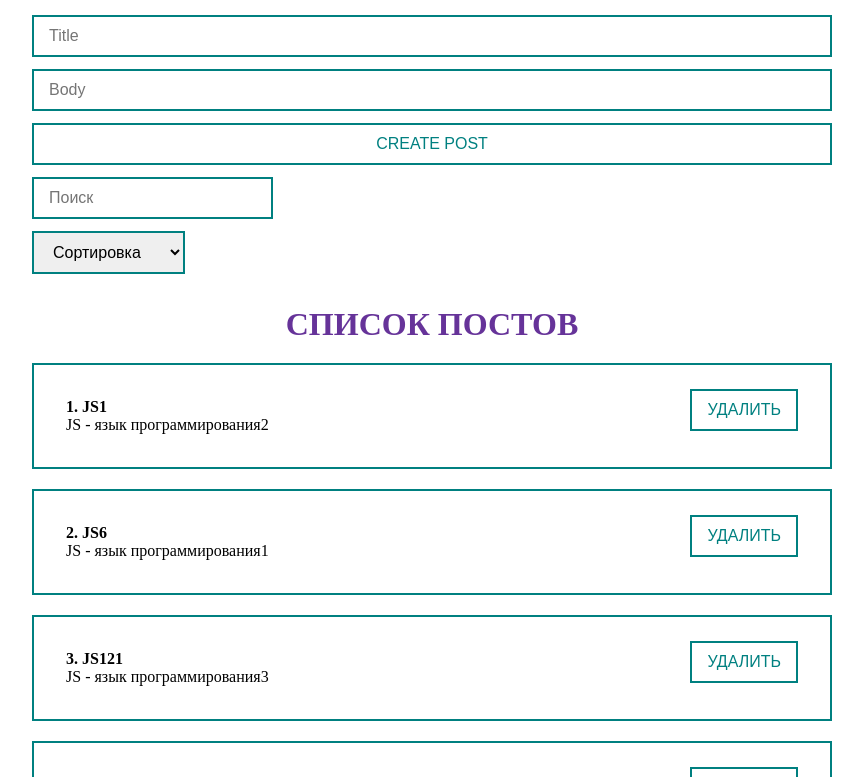
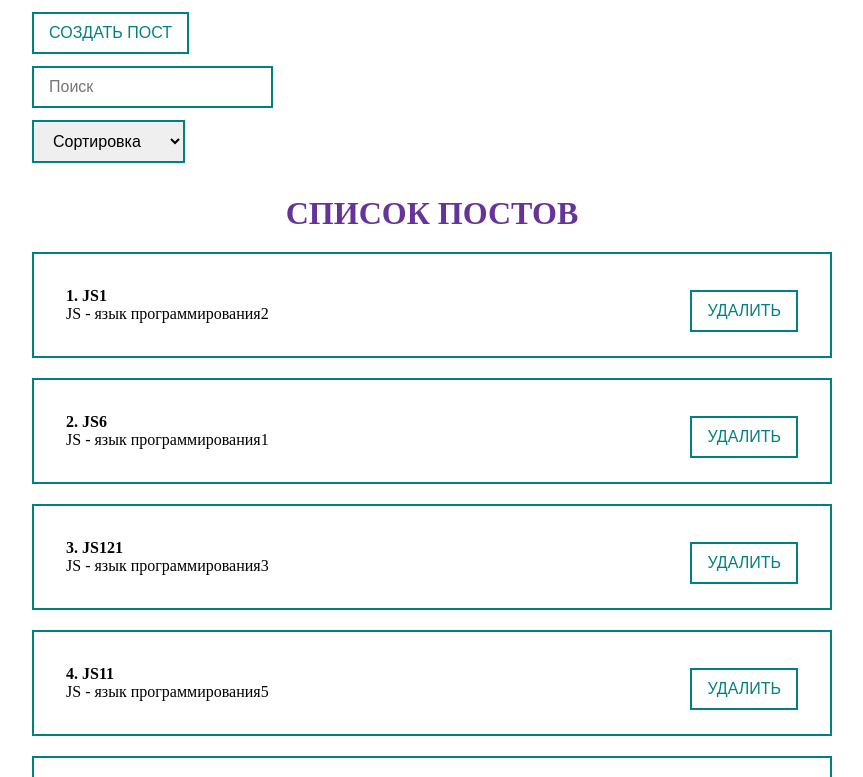
Before and after one commit to D3ncay/React, a React (Create React App) app: page / in a window 1280 px wide. Shown: the top 777 px of the page, without its empty margins (208-1071 px from the left). Built offline with nearby package versions, Linux system fonts and the light colour scheme.

Commit message:
modal window add post form

```diff
--- a/src/App.js
+++ b/src/App.js
@@ -2,9 +2,9 @@ import "./styles/App.css";
 import React, { useMemo, useState } from "react";
 import PostList from "./components/PostList";
 import PostForm from "./components/PostForm";
-import MySelect from "./components/UI/select/MySelect";
-import MyInput from "./components/UI/input/MyInput";
 import PostFilter from "./components/PostFilter";
+import MyModal from "./components/UI/button/MyModal/MyModal";
+import MyButton from "./components/UI/button/MyButton";
 
 function App() {
   const [posts, setPosts] = useState([
@@ -15,9 +15,9 @@ function App() {
     { id: 5, title: "JS0", body: "JS - язык программирования88" },
   ]);
 
+  const [filter, setFilter] = useState({ sort: "", query: "" });
 
-
-  const [filter, setFilter] = useState({sort: '', query: ''});
+  const [isModalActive, setIsModalActive] = useState(false);
 
   const sortedPosts = useMemo(() => {
     if (filter.sort) {
@@ -44,17 +44,20 @@ function App() {
 
   return (
     <div className="App">
-      <PostForm create={createPost} />
-      <PostFilter filter={filter} setFilter={setFilter}/>
-      {sortedAndSearchedPosts.length ? (
-        <PostList
-          remove={removePost}
-          posts={sortedAndSearchedPosts}
-          title="Список постов"
-        />
-      ) : (
-        <h1>Постов нет!</h1>
+      <MyButton onClick={() => setIsModalActive(true)}>
+        Создать пост
+      </MyButton>
+      {isModalActive && (
+        <MyModal closeModal={() => setIsModalActive(false)}>
+          <PostForm create={createPost} closeModal={()=>setIsModalActive(false)}/>
+        </MyModal>
       )}
+      <PostFilter filter={filter} setFilter={setFilter} />
+      <PostList
+        remove={removePost}
+        posts={sortedAndSearchedPosts}
+        title="Список постов"
+      />
     </div>
   );
 }
--- a/src/components/PostForm.jsx
+++ b/src/components/PostForm.jsx
@@ -2,7 +2,7 @@ import React, { useState } from "react";
 import MyInput from "./UI/input/MyInput";
 import MyButton from "./UI/button/MyButton";
 
-const PostForm = ({create}) => {
+const PostForm = ({create, closeModal}) => {
   const [post, setPost] = useState({ title: "", body: "" });
 
   const addNewPost = (e) => {
@@ -10,6 +10,7 @@ const PostForm = ({create}) => {
     const newPost = { id: Date.now(), ...post };
     create(newPost);
     setPost({ title: "", body: "" });
+    closeModal();
   };
 
   return (
--- a/src/components/PostList.jsx
+++ b/src/components/PostList.jsx
@@ -1,14 +1,24 @@
 import React from "react";
-import { PostItem } from './PostItem';
+import { PostItem } from "./PostItem";
 
-const PostList = ({posts, title, remove}) => {
+const PostList = ({ posts, title, remove }) => {
+  if (!posts.length) {
+    return <h1>Постов нет!</h1>;
+  }
   return (
-    <div>
-      <h1>{title}</h1>
-      {posts.map((post, index) => (
-        <PostItem remove={remove} number={1+index} post={post} key={post.id} />
-      ))}
-    </div>
+    <>
+      <div>
+        <h1>{title}</h1>
+        {posts.map((post, index) => (
+          <PostItem
+            remove={remove}
+            number={1 + index}
+            post={post}
+            key={post.id}
+          />
+        ))}
+      </div>
+    </>
   );
 };
 
--- /dev/null
+++ b/src/components/UI/button/MyModal/MyModal.jsx
@@ -0,0 +1,14 @@
+import React from 'react';
+
+const MyModal = ({children, closeModal}) => {
+
+    return (
+        <div className='modal' onClick={ closeModal}>
+            <div className="modal-content" onClick={(e) => e.stopPropagation()}>
+                {children}
+            </div>
+        </div>
+    );
+}
+
+export default MyModal;
--- a/src/styles/App.css
+++ b/src/styles/App.css
@@ -31,6 +31,10 @@ h1{
     margin-top: 20px;
 }
 
+.post button{
+    margin-bottom: 0;
+}
+
 .post__container{
     display: flex;
     flex-direction: column;
@@ -51,6 +55,7 @@ button{
     text-transform: uppercase;
     font-size: 16px;
     margin-bottom: 12px;
+    margin-top: 12px;
 }
 
 button:hover{
@@ -65,3 +70,23 @@ input, select{
     font-size: 16px;
     margin-bottom: 12px;
 }
+
+
+.modal{
+    display: flex;
+    align-items: center;
+    justify-content: center;
+    position: fixed;
+    top: 0;
+    bottom: 0;
+    right: 0;
+    left: 0;
+    background-color: rgba(0, 0, 0, 0.5);
+}
+
+.modal-content{
+    background-color: #fff;
+    padding: 20px;
+    border-radius: 16px;
+    min-width: 400px;
+}
```
